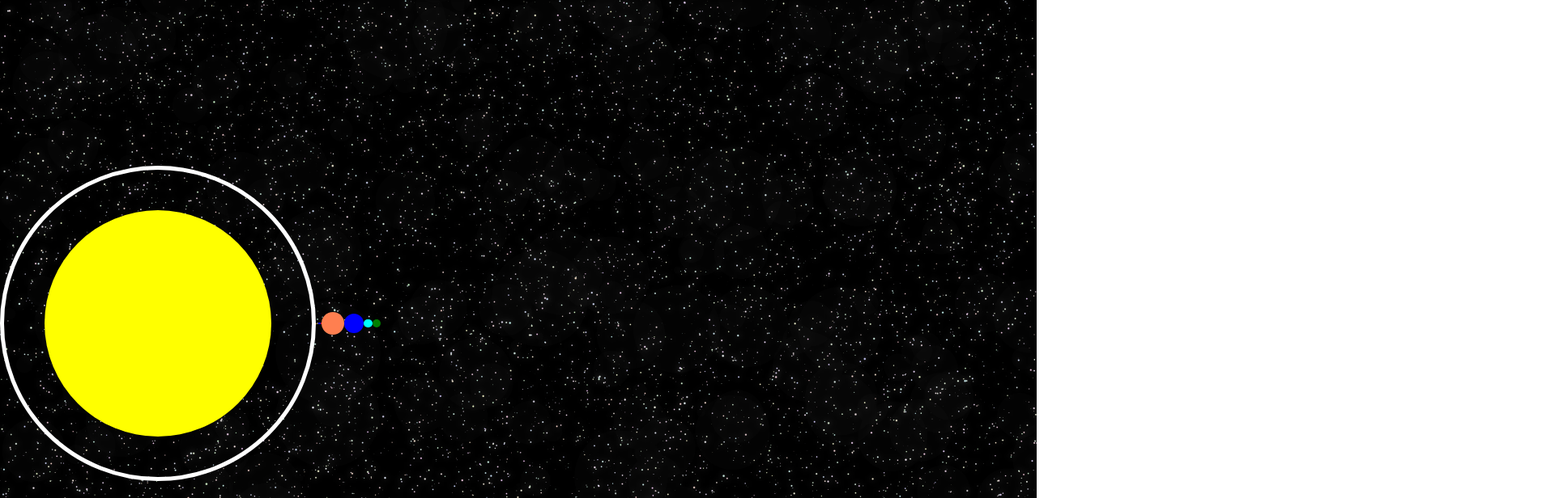
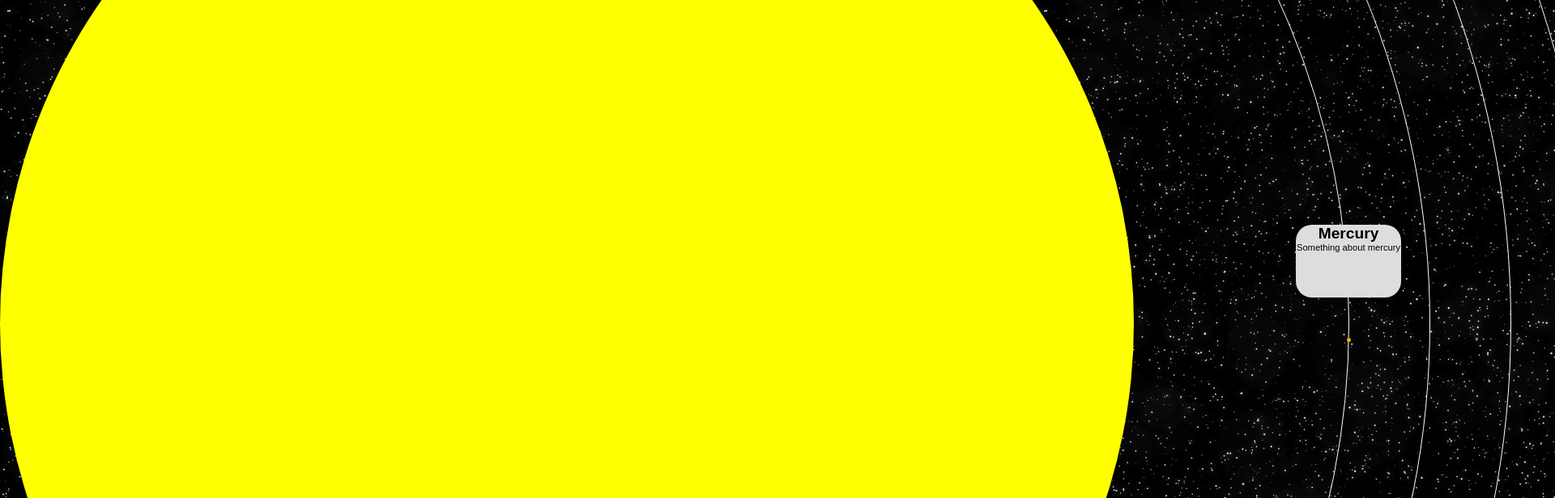
Before and after one commit to Kozaa/React-practice-page, a React (Create React App) app: page / in a window 1280 px wide. Shown: the top 616 px of the page at 81% size, 1920 px wide, since content can reach past the window. Built offline with nearby package versions, Linux system fonts and the light colour scheme.

Commit message:
made info boxes above planets, orbits need fix because margins add to themselfs progressively

```diff
--- a/src/App.js
+++ b/src/App.js
@@ -1,12 +1,14 @@
 import React from 'react';
 import { createGlobalStyle } from 'styled-components'
 import background from './asets/stars.png';
-import Planet from './components/Planet/Planet';
+import PlanetModule from './components/PlanetModule/PlanetModule';
 import Wrapper from './components/Wrapper/Wrapper';
 import Star from './components/Star/Star';
 
 
 const GlobalStyle = createGlobalStyle`
+
+  @import url('https://fonts.googleapis.com/css2?family=Montserrat:wght@400;800&display=swap');
 
   *, *::before, *::after {
     box-sizing: border-box;
@@ -27,83 +29,108 @@ const GlobalStyle = createGlobalStyle`
     background-image: url(${background});
     background-size: 100% auto;
     background-repeat: repeat;
+
+    font-family: 'Montserrat', sans-serif;
+  }
+
+  @media screen and (max-width: 768px) {
+    #root {
+      flex-direction: column;
+
+    }
   }
 `
 
-const planetData = [
+class App extends React.Component {
+
+  state = {
+    scale: 1,
+    planetData:
+    [
       {
         name: 'Mercury',
         description: 'Something about mercury',
-    width: '5',
-    distance: '',
+        width: 5,
+        distance: 200,
         color: 'orange'
       },
       {
         name: 'Venus',
         description: 'Something about Venus',
         width: '12',
-    distance: '',
+        distance: 300,
         color: 'grey'
       },
       {
         name: 'Earth',
         description: 'Populated by humans',
-    width: '13',
-    distance: '',
+        width: 13,
+        distance: 400,
         color: 'blue'
       },
       {
         name: 'Mars',
         description: 'Elons musk home',
-    width: '7',
-    distance: '',
+        width: 7,
+        distance: 500,
         color: 'red'
       },
       {
         name: 'Jupiter',
         description: 'Biggset planet',
-    width: '140',
-    distance: '',
+        width: 140,
+        distance: 600,
         color: 'coral'
       },
       {
         name: 'Saturn',
         description: 'It has a ring',
-    width: '120',
-    distance: '',
+        width: 120,
+        distance: 700,
         color: 'blue'
       },
       {
         name: 'Uranus',
         description: 'The other blue one',
-    width: '51',
-    distance: '',
+        width: 51,
+        distance: 800,
         color: 'cyan'
       },
       {
         name: 'Neptune',
         description: 'Thats neptune',
-    width: '50',
-    distance: '',
+        width: 50,
+        distance: 900,
         color: 'green'
-  },
+      }
 
     ]
+  }
 
-function App() {
+
+  render() {
+
     return (
       <>
       <GlobalStyle/>
-    <Star scale='0.2'/>
+      <Star state={this.state}/>
 
       {
-      planetData.map(item => (
-        <Planet name={item.name} description={item.description} width={item.width} distance={item.distance} color={item.color} scale="0.2" />
+        this.state.planetData.map(item => (
+          <PlanetModule
+            key={item.name}
+            name={item.name}
+            description={item.description}
+            width={item.width}
+            distance={item.distance}
+            color={item.color}
+            scale={this.state.scale} />
         ))
       }
 
       </>
     );
   }
+}
 
 export default App;
--- /dev/null
+++ b/src/components/Description/Description.js
@@ -0,0 +1,19 @@
+import React from 'react';
+import styled from 'styled-components';
+
+
+const StyledDescription = styled.div`
+    font-size: .7em;
+    font-weight: 400;
+
+
+`
+
+const Description = ({ children }) => (
+    <StyledDescription>
+        {children}
+    </StyledDescription>
+);
+
+
+export default Description;
--- a/src/components/Planet/Planet.js
+++ /dev/null
@@ -1,31 +0,0 @@
-import React from 'react';
-import styled from 'styled-components';
-
-
-const StyledPlanet = styled.div`
-    border-radius: 50%;
-    width: ${({ width, scale }) => `${width * scale}px`};
-    height: ${({ width, scale }) => `${width * scale}px`};
-    background-color: ${({ color }) => color};
-    margin-left: ${({ distance, scale }) => `${distance * scale}px`};
-    font-size: 200px;
-    color: white;
-    flex-shrink: 0;
-    overflow: hidden;
-`
-
-
-const Planet = ({ name, description, width, distance, color, scale }) => (
-    <>
-        <StyledPlanet
-            name={name}
-            description={description}
-            width={width}
-            distance={distance}
-            color={color}
-            scale={scale}>
-                HERE
-        </StyledPlanet>
-    </>
-)
-export default Planet;
--- /dev/null
+++ b/src/components/PlanetModule/PlanetModule.js
@@ -0,0 +1,57 @@
+import React from 'react';
+import styled from 'styled-components';
+import Wrapper from '../Wrapper/Wrapper';
+import Title from '../Title/Title';
+import Description from '../Description/Description';
+
+const StyledPlanet = styled.div`
+    border-radius: 50%;
+    width: ${({ width, scale }) => `${width * scale}px`};
+    height: ${({ width, scale }) => `${width * scale}px`};
+    background-color: ${({ color }) => color};
+    font-size: 50px;
+    color: white;
+    flex-shrink: 0;
+    position: relative;
+
+
+`
+
+const InfoBox = styled.div`
+
+    width: 130px;
+    height: 90px;
+    margin-bottom: 50px;
+
+    display: flex;
+    flex-direction: column;
+    align-items: center;
+
+    background-color: #ddd;
+    border-radius: 20px;
+
+`
+
+
+const PlanetModule = ({ name, description, width, distance, color, scale }) => (
+    <>
+    <Wrapper distance={distance} scale={scale}>
+
+        <InfoBox scale={scale} width={width}>
+                <Title> {name} </Title>
+                <Description> {description} </Description>
+        </InfoBox>
+
+        <StyledPlanet
+            name={name}
+            description={description}
+            width={width}
+            distance={distance}
+            color={color}
+            scale={scale}
+        />
+
+    </Wrapper>
+    </>
+)
+export default PlanetModule;
--- a/src/components/Star/Star.js
+++ b/src/components/Star/Star.js
@@ -8,18 +8,25 @@ const Sun = styled.div`
     height: ${({ scale }) => `${scale * 1400}px`};
     background-color: yellow;
     flex-shrink: 0;
+    position: relative;
 `
 const Orbit = styled.div`
-    padding: 50px;
-    border: white solid 5px;
+    position: absolute;
+    top: 50%;
+    left: 50%;
+    transform: translateX(-50%) translateY(-50%);
+    padding: ${({ scale, distance }) => `${(scale * 1400)/2 + distance + 65}px`};
+    border: white solid 1px;
     border-radius: 50%;
 `
 
 
-const Star = ({ scale }) => (
-    <Orbit>
-        <Sun scale={scale}/>
-    </Orbit>
+const Star = ({ state }) => (
+        <Sun scale={state.scale}>
+            {state.planetData.map(item => <Orbit key={item.name} scale={state.scale} distance={item.distance}/> )}
+            {console.log(state.planetData[0].distance)}
+        </Sun>
+
 )
 
 export default Star;
--- /dev/null
+++ b/src/components/Title/Title.js
@@ -0,0 +1,18 @@
+import React from 'react';
+import styled from 'styled-components';
+
+
+const H2 = styled.div`
+    font-size: 1.2em;
+    color: black;
+    font-weight: 800;
+`
+
+
+const Title = ({ children }) => (
+    <H2>
+        {children}
+    </H2>
+);
+
+export default Title;
--- a/src/components/Wrapper/Wrapper.js
+++ b/src/components/Wrapper/Wrapper.js
@@ -2,11 +2,15 @@ import React from 'react';
 import styled from 'styled-components';
 
 const StyledWrapper = styled.div`
-
+    display: flex;
+    flex-direction: column;
+    margin-left: ${({ distance, scale }) => `${distance * scale}px`};
+    align-items: center;
+    transform: translateY(-50px);
 `
 
-const Wrapper = ({ children }) => (
-    <StyledWrapper>
+const Wrapper = ({ children, distance, scale }) => (
+    <StyledWrapper distance={distance} scale={scale}>
         {children}
     </StyledWrapper>
 );
```
Lines whose indentation alone changed are shown as unchanged.
